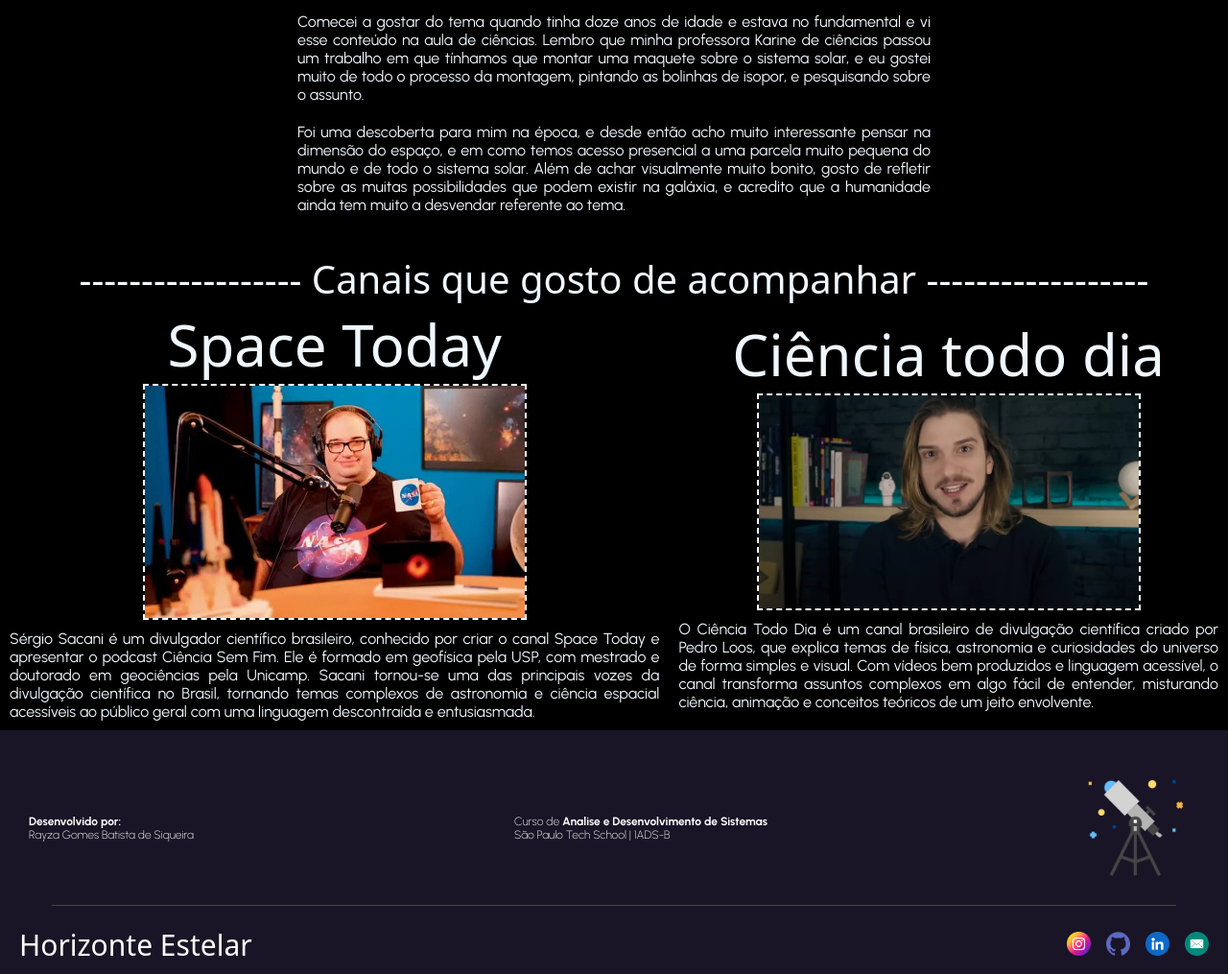
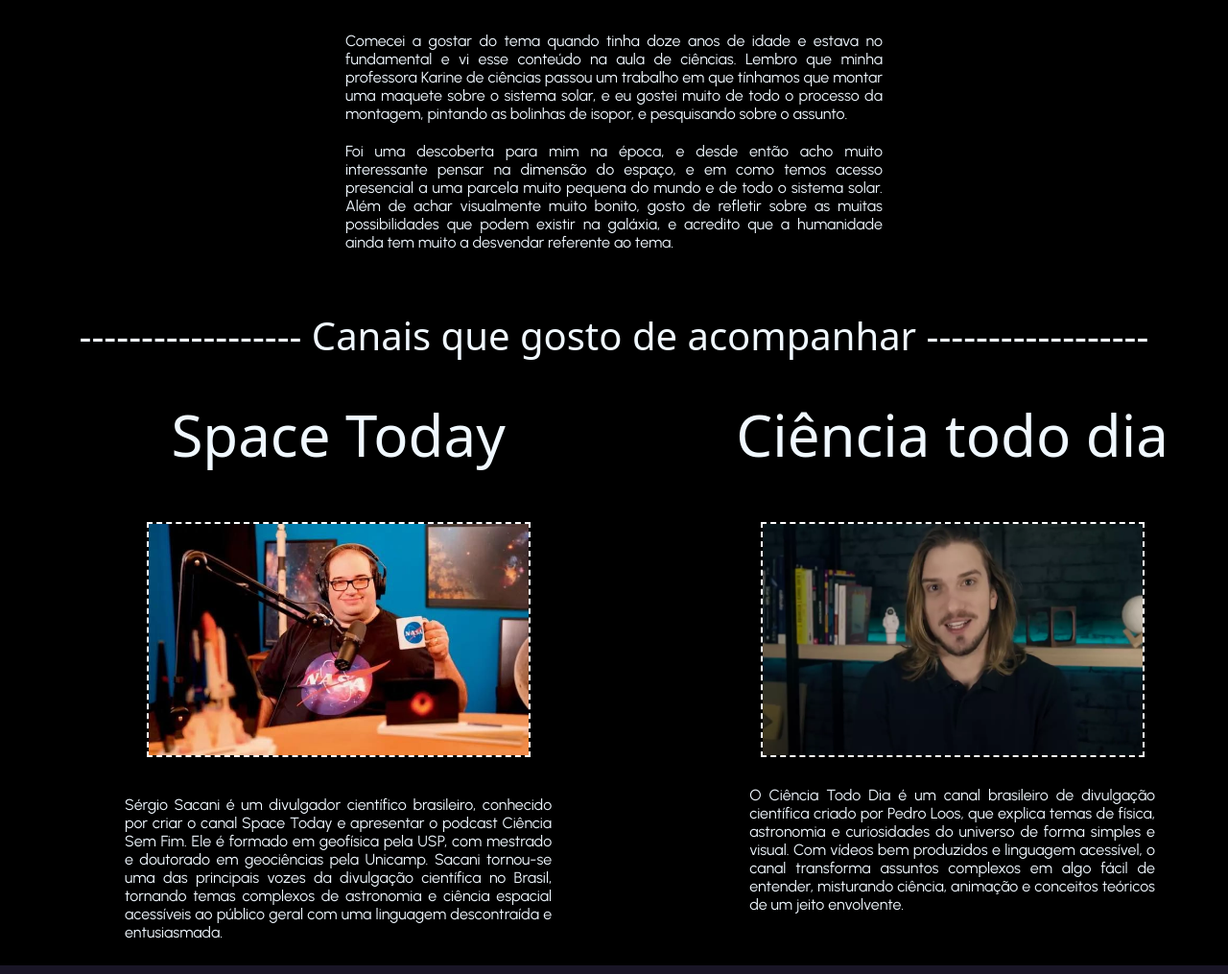
Before and after one commit to RayzaDSbr/Horizonte-Estelar, a website: page web-data-viz/public/sobre_mim.html in a window 1280 px wide. Shown: the part 1182-2197 px from the top of the page at 96% size. Drawn offline with Linux system fonts and the light colour scheme; a web font is replaced by a local one.

Commit message:
Finalização da página sobre nós

```diff
--- a/web-data-viz/public/css/style.css
+++ b/web-data-viz/public/css/style.css
@@ -112,14 +112,19 @@
 /*CONTEUDOS SOBRE MIM*/
 p.subtitulo.a {
   font-size: 60px;
+  margin: 35px;
 }
 .fotos_youtubers{
   width: 400px;
+  height: 245px;
   border: 2px dashed white;
+  margin: 15px;
 }
 .duasPartes{
   display: flex;
   justify-content: flex-start;
+  align-items: baseline;
+  background-color: black;
 }
 div.fundo {
   background-color: black;
@@ -136,10 +141,16 @@
   text-align: justify;
 }
 
+.paragrafo.a{
+  padding: 15px 120px;
+  margin: 10px;
+}
 
-
+.paragrafo.b{
+  padding: 15px 76px;
+}
 .margin_paragrafo{
-  margin: 10px 300px;
+  margin: 30px 350px;
 }
 /*FIM CONTEUDOS SOBRE MIM*/
 /*CONTEUDOS HOME*/
--- a/web-data-viz/public/sobre_mim.html
+++ b/web-data-viz/public/sobre_mim.html
@@ -58,7 +58,7 @@
 
         <img class="fotos_youtubers" src="css/img/sergio.jpg" alt="Imagem do Sérgio Sacani">
 
-        <p class="paragrafo"> Sérgio Sacani é um divulgador científico brasileiro, conhecido por criar o canal Space
+        <p class="paragrafo a"> Sérgio Sacani é um divulgador científico brasileiro, conhecido por criar o canal Space
           Today e apresentar o podcast Ciência Sem Fim. Ele é formado em geofísica pela USP, com mestrado e doutorado em
           geociências pela Unicamp. Sacani tornou-se uma das principais vozes da divulgação científica no Brasil,
           tornando temas complexos de astronomia e ciência espacial acessíveis ao público geral com uma linguagem
@@ -70,7 +70,7 @@
         <p class="subtitulo a"> Ciência todo dia</p>
 
         <img class="fotos_youtubers" src="css/img/pedroloos.webp" alt="Imagem do Pedro Loos">
-        <p class="paragrafo">
+        <p class="paragrafo b">
           O Ciência Todo Dia é um canal brasileiro de divulgação científica criado por Pedro Loos, que explica temas de física, astronomia e curiosidades do universo de forma simples e visual. Com vídeos bem produzidos e linguagem acessível, o canal transforma assuntos complexos em algo fácil de entender, misturando ciência, animação e conceitos teóricos de um jeito envolvente.
         </p>
       </div>
```
Also changed, not shown: web-data-viz/public/login.html (+1 -1 lines).
